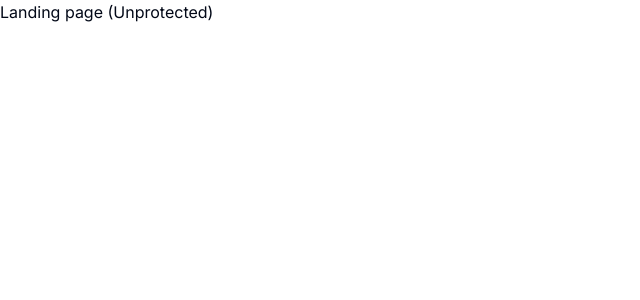
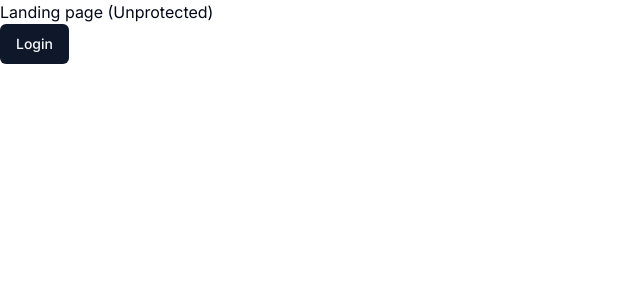
Before and after one commit to abdorabee/saas, a Next.js app: page / in a window 1280 px wide. Shown: the top 300 px of the page, without its empty margins (0-640 px from the left). Built offline with nearby package versions, Linux system fonts and the light colour scheme.

Commit message:
initially added login button

```diff
--- a/app/(landing)/page.tsx
+++ b/app/(landing)/page.tsx
@@ -1,5 +1,17 @@
+import { Button } from "@/components/ui/button";
+import Link from "next/link";
+
 const LandingPage = () => {
-  return <div>Landing page (Unprotected)</div>;
+  return (
+    <div>
+      Landing page (Unprotected)
+      <div>
+        <Link href="/sign-in">
+          <Button>Login</Button>
+        </Link>
+      </div>
+    </div>
+  );
 };
 
 export default LandingPage;
```
